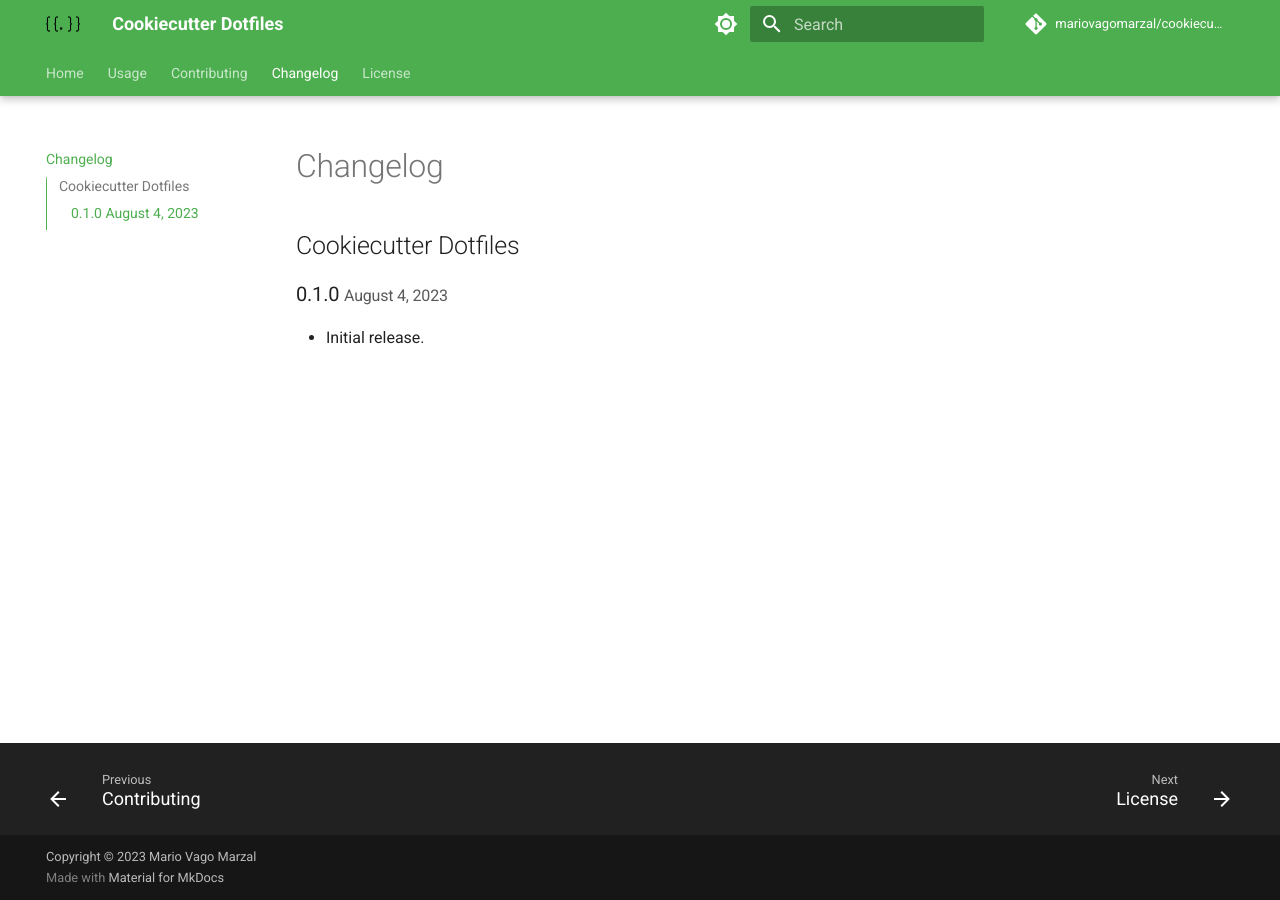
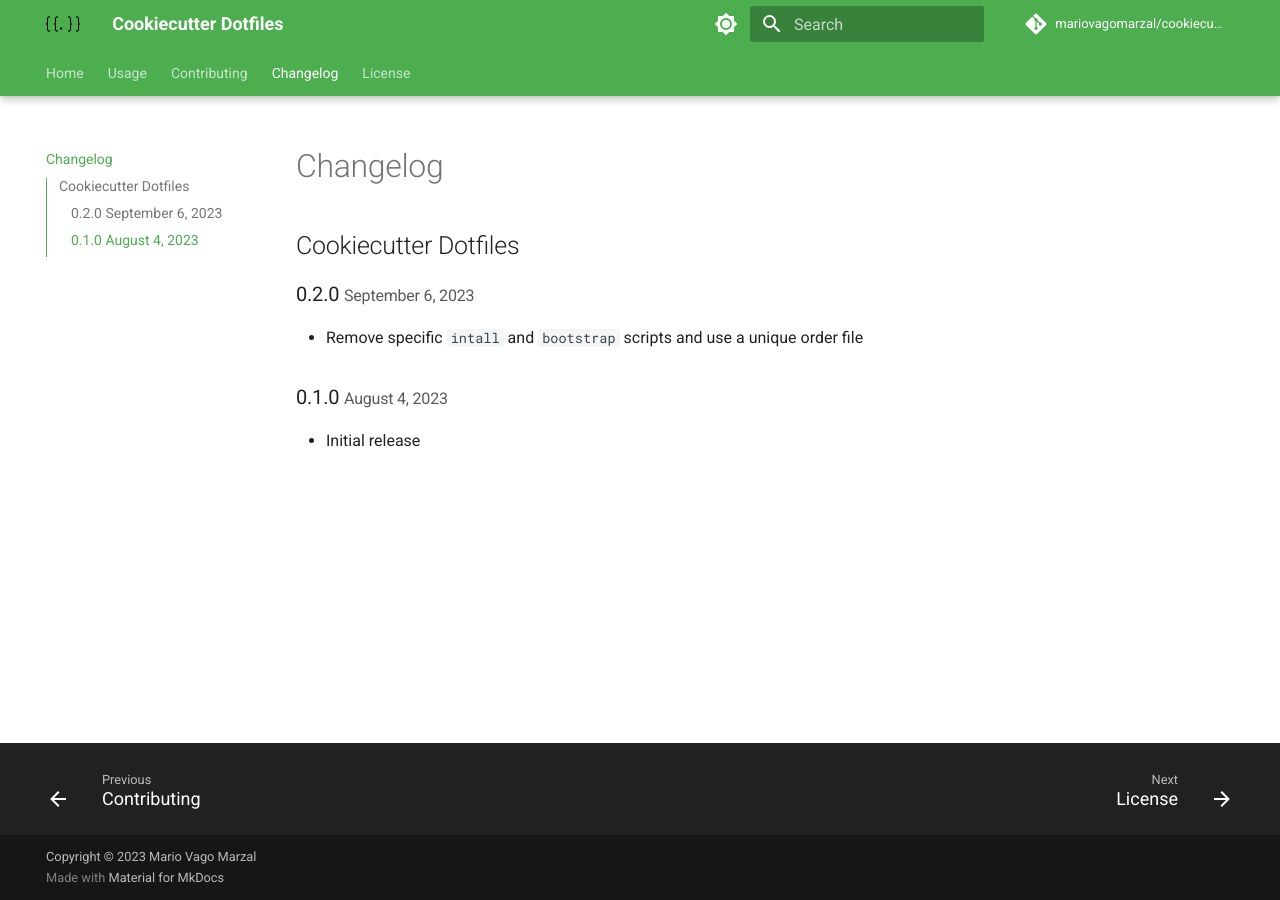
Before and after one commit to mariovagomarzal/cookiecutter-dotfiles, an MkDocs documentation site: the page built from docs/changelog-info.md, in a window 1280 px wide. Built offline with MkDocs 1.6.1 and Material for MkDocs 9.7.7, drawn with Linux system fonts in a browser that asks for light colours; comment, search, counter and statistics services are not loaded.

Commit message:
Update the CHANGELOG

```diff
--- a/docs/changelog-info.md
+++ b/docs/changelog-info.md
@@ -2,6 +2,10 @@
 
 ## Cookiecutter Dotfiles
 
+### 0.2.0 <small>September 6, 2023</small>
+
+- Remove specific `intall` and `bootstrap` scripts and use a unique order file
+
 ### 0.1.0 <small>August 4, 2023</small>
 
-- Initial release.
+- Initial release
```
Also changed, not shown: 1 other file.
